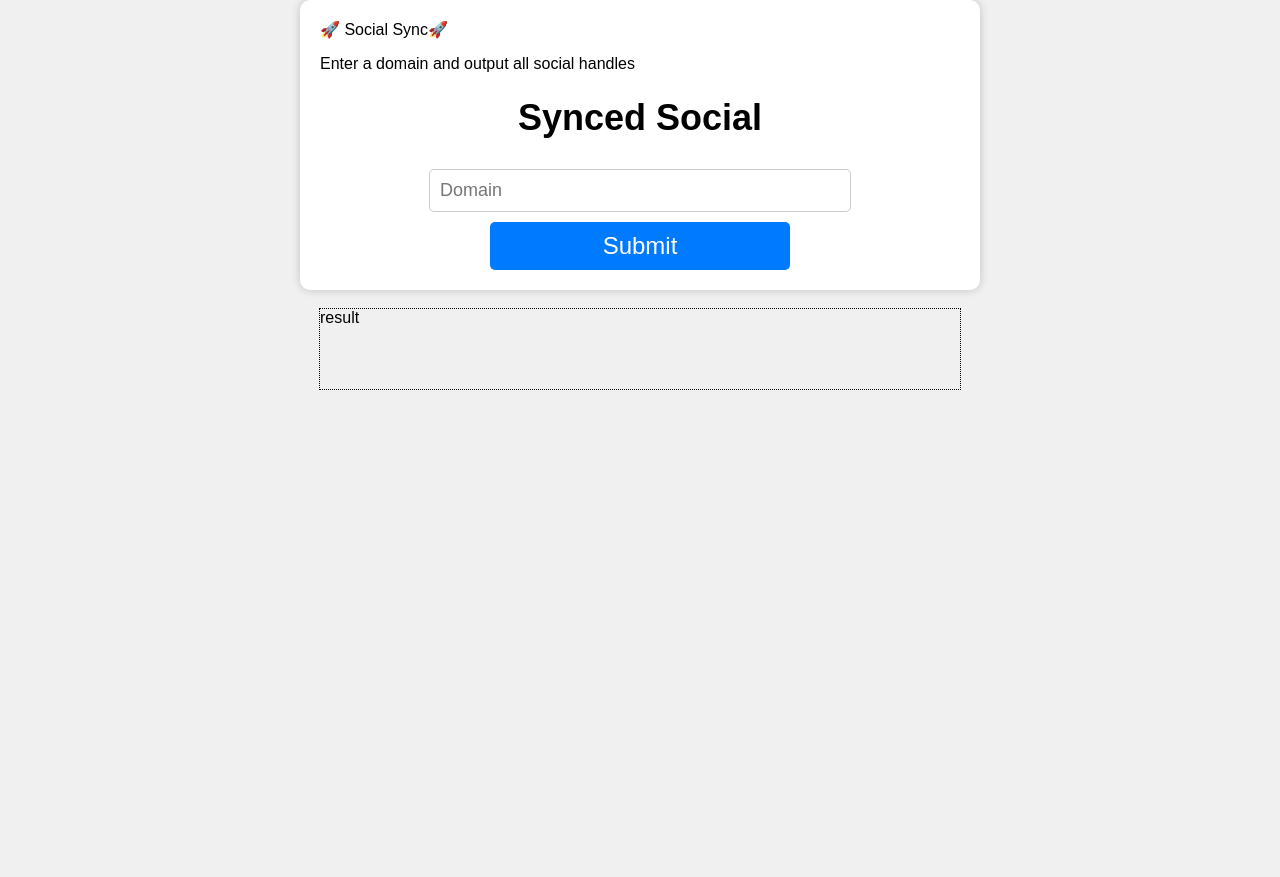
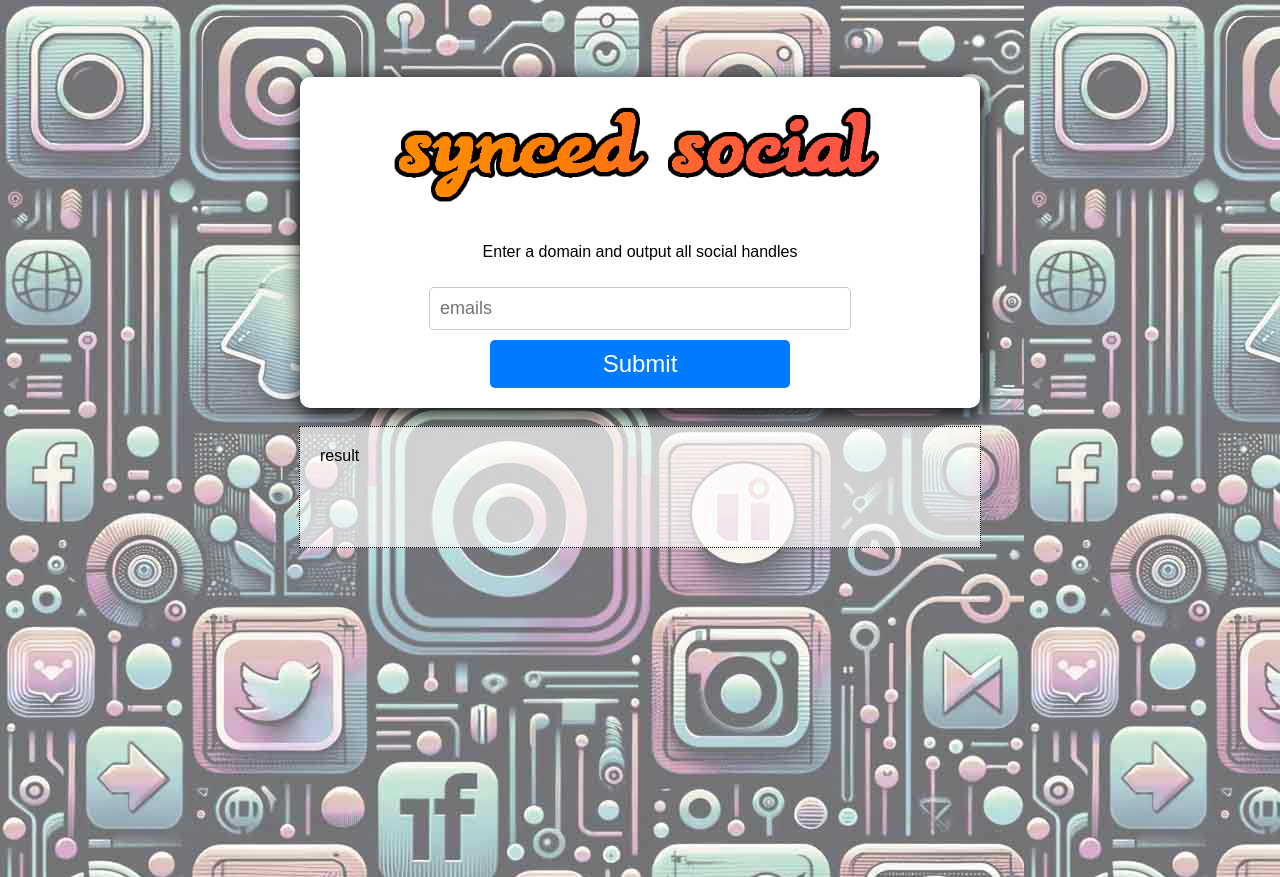
Before and after one commit to vannorman/potion_elves, a Flask app: page / in a window 1280 px wide. Before the commit the page ends 390 px from the top, so only its background shows below. Run offline with Flask 3, Linux system fonts and the light colour scheme.

Commit message:
getting somewhere

```diff
--- a/synced_social/app.py
+++ b/synced_social/app.py
@@ -3,10 +3,13 @@ from datetime import datetime
 import json
 from os import environ as env
 from urllib.parse import quote_plus, urlencode
-
+import re
 from authlib.integrations.flask_client import OAuth
 from dotenv import find_dotenv, load_dotenv
 from flask import Flask, redirect, render_template, session, url_for, jsonify, request
+
+from bs4 import BeautifulSoup
+import requests
 
 try: from settings_local import mail
 except: pass
@@ -24,13 +27,66 @@ app.secret_key = env.get("APP_SECRET_KEY")
 
 @app.route('/submit', methods=['POST'])
 def submit():
-    print('h')
+    print('submitted')
     data = request.get_json()
-    return jsonify({'data':str(data),'success':True});
+    # we expect data.emails to be a csv of emails
+    emails = data['emails'].split(",")
+    all_links = []
+    for email in emails:
+        links = get_social_links(email)
+        all_links.append(links)
+    ';'.join(map(str, all_links))
+    return jsonify({'links':str(all_links),'data':str(data),'success':True});
 
 @app.route('/')
 def home():
     return render_template('index.html',)
 
+def get_social_links(email):
+        # Split the email address to get the domain
+    try:
+        user, domain = email.split('@')
+    except ValueError:
+        return 'Invalid email format'
+
+    # Check if email domain is one of the specified services
+    if any(service in domain.lower() for service in ['gmail', 'outlook', 'aol']):
+        return None
+
+    # Try to navigate to the parsed domain
+    try:
+        print('time')
+        response = requests.get(f'http://{domain}', timeout=5)
+    except Exception as e:
+        print('to die')
+        print('Failed to access {domain}:'+str(e))
+
+    # Use Beautiful Soup to parse the HTML content
+    soup = BeautifulSoup(response.text, 'html.parser')
+
+    # List of words to search for in links
+    keywords = ['instagram', 'twitter', 'facebook', 'tiktok', 'linkedin', 'youtube']
+
+
+
+    # Find all links in the HTML that include the keywords
+    print('chcekn')
+    content = response.text
+    links = []
+    pattern = re.compile(r'http[s]?://(?:[a-zA-Z]|[0-9]|[$-_@.&+]|[!*\\(\\),]|(?:%[0-9a-fA-F][0-9a-fA-F]))+')
+
+    # Find all occurrences of HTTP links in the content
+    for match in re.finditer(pattern, content):
+        url = match.group()
+        if any(keyword in url.lower() for keyword in keywords):
+            links.append(url)
+
+
+
+    print("found:"+str(links))
+    return links
+
+
+
 if __name__ == '__main__':
     app.run()
--- a/synced_social/static/css/index.css
+++ b/synced_social/static/css/index.css
@@ -1,4 +1,6 @@
 body {
+    background-image:url(/static/img/background.jpg);
+    background-repeat:repeat;
     font-family: Arial, sans-serif;
     background-color: #f0f0f0;
     margin: 0;
@@ -11,15 +13,28 @@ body {
     background-color: #fff;
     padding: 20px;
     border-radius: 10px;
+    margin-top:25%;
+        position:relative;
 
-   box-shadow: 0px 0px 10px rgba(0, 0, 0, 0.2);
+   box-shadow: 1px 5px 20px rgba(0, 0, 0, 1);
     width:50%;
+    margin:0 auto;
+    margin-top:6%;
+}
+#main {
+    text-align:center;
+}
+#logo {
+    background-image:url(/static/img/synced_social_logo.png);
+    background-size:contain;
+    background-repeat:no-repeat;
+    width:498px;
+    height:130px;
     margin:0 auto;
 }
 
 .centered-form {
     text-align: center;
-    width:640px;
 }
 
 h1 {
@@ -69,3 +84,14 @@ button:hover {
         width:75%;
     }
 }
+
+#result {
+    display: block;
+    border: 1px dotted black;
+    width: 50%;
+    min-height: 80px;
+    margin: 0 auto;
+    background:#fffa;
+    padding:20px;
+    position: relative;
+}
--- a/synced_social/static/js/form.js
+++ b/synced_social/static/js/form.js
@@ -10,16 +10,36 @@ $(document).ready(function(){
                 "Content-Type": "application/json"
             },
             data : JSON.stringify({
-                domain : $('#domain').val(),
+                emails : $('#emails').val(),
                 }).replaceAll("',","',\n"),
             dataType : 'json',
             contentType : 'application/json',
             success: function (e) {
-                $('#result').text(e.data)
+                $('#result').html(stringToTable(e.links))
             },
             error: function (e) {
-                alert('no');
+                $('#result').text("FAIL")
             },
         });
     });
 });
+
+function stringToTable(inputString) {
+    // Split the input string by ";" to get an array of strings
+    const items = inputString.split(';');
+
+    // Start creating the HTML table
+    let htmlTable = '<table border="1">'; // You can remove border="1" or style it as needed
+
+    // Loop through the items and add each one as a row in the table
+    items.forEach(item => {
+        // Each item is placed in a table row
+        htmlTable += `<tr><td>${item.trim()}</td></tr>`; // trim() is used to remove any leading or trailing white space
+    });
+
+    // Close the table HTML
+    htmlTable += '</table>';
+
+    // Return the HTML table string
+    return htmlTable;
+}
--- a/synced_social/templates/index.html
+++ b/synced_social/templates/index.html
@@ -15,16 +15,14 @@
     <div class="container">
         <div id="main">
             <div id="logo"></div>
-<div id="title">🚀 Social Sync🚀</div>
-<p>Enter a domain and output all social handles</p>
+            <p>Enter a domain and output all social handles</p>
        </div>
         <form class="centered-form" >
-            <h1>Synced Social</h1>
-             <input type="text" placeholder="Domain" id="domain" name="field1" required>
+             <input type="text" placeholder="emails" id="emails" name="field1" required>
             <button id="submit">Submit</button>
         </form>
     </div>
     <br>
-    <div id="result" style="display:block;border:1px dotted black;width:50%;height:80px;margin:0 auto;position:relative;">result</div>
-</body>
+    <div id="result">result</div>
+    </body>
 </html>
```
Also changed, not shown: synced_social/static/img/background.jpg (added), synced_social/static/img/synced_social_icon.ico (added), synced_social/static/img/synced_social_logo.png (added).
